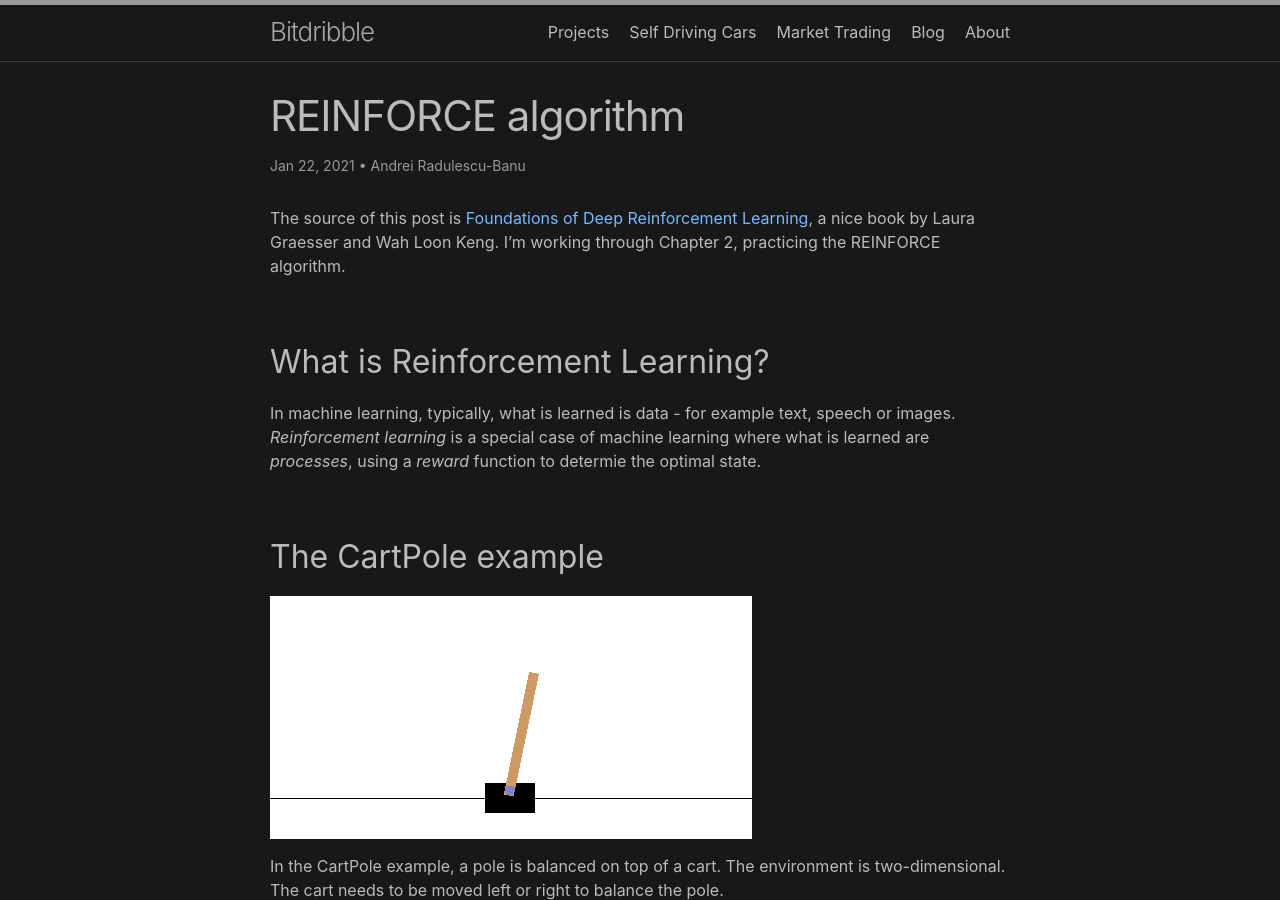
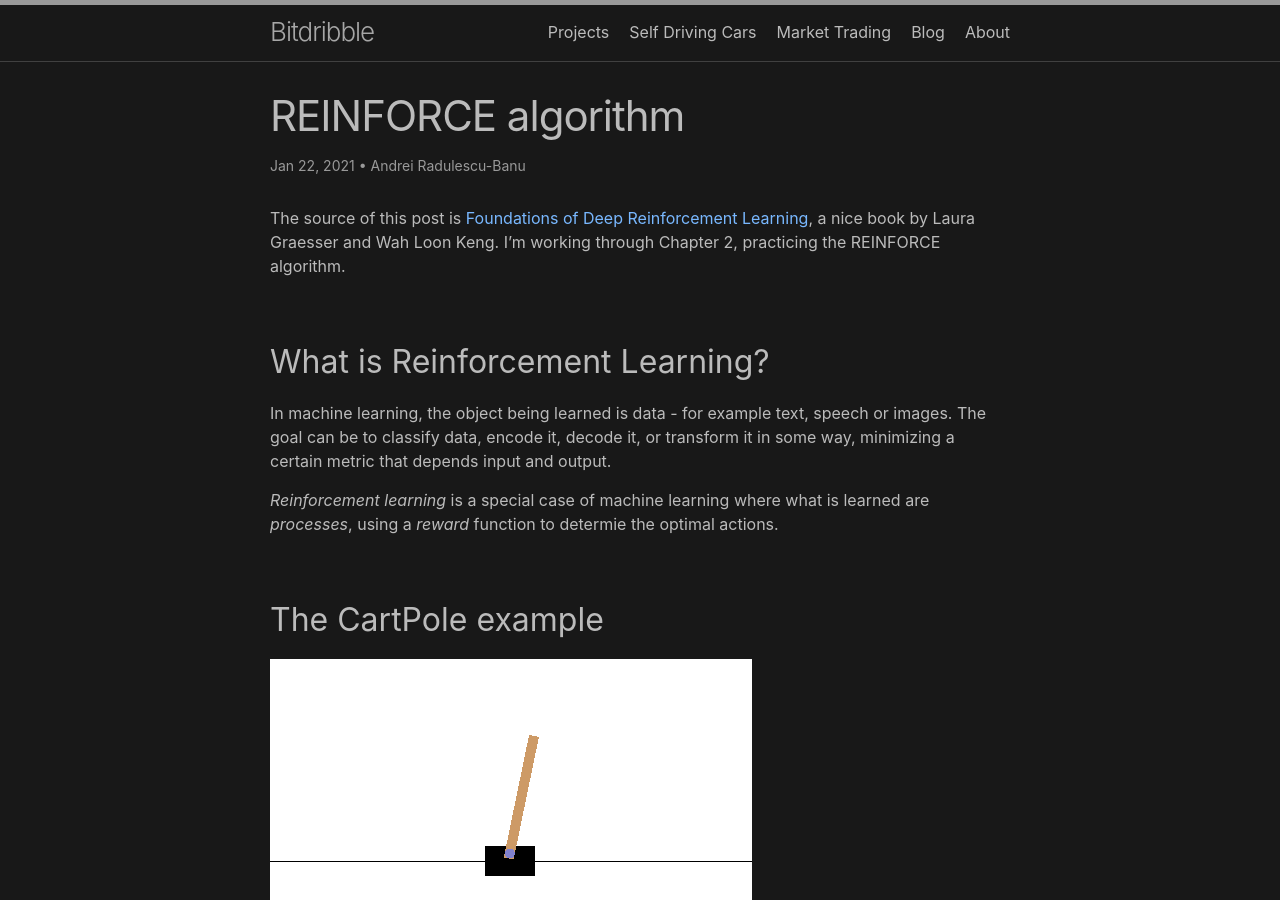
Before and after one commit to analytiq-hub/sigagent.github.io, a Jekyll site: the page built from machine_learning/_posts/2021-01-22-reinforce.md, in a window 1280 px wide and 900 px high. Built offline with Jekyll 4.4.1, drawn with Linux system fonts in a browser that asks for light colours; formulas are drawn with MathJax 3; a script that is not in the unit is left out.

Commit message:
*** empty log message ***

```diff
--- a/machine_learning/_posts/2021-01-22-reinforce.md
+++ b/machine_learning/_posts/2021-01-22-reinforce.md
@@ -9,7 +9,9 @@ author:
 The source of this post is [Foundations of Deep Reinforcement Learning](https://www.amazon.com/Deep-Reinforcement-Learning-Python-Hands/dp/0135172381), a nice book by Laura Graesser and Wah Loon Keng. I'm working through Chapter 2, practicing the REINFORCE algorithm.
 
 ## What is Reinforcement Learning?
-In machine learning, typically, what is learned is data - for example text, speech or images. *Reinforcement learning* is a special case of machine learning where what is learned are *processes*, using a *reward* function to determie the optimal state.
+In machine learning, the object being learned is data - for example text, speech or images. The goal can be to classify data, encode it, decode it, or transform it in some way, minimizing a certain metric that depends input and output.
+
+*Reinforcement learning* is a special case of machine learning where what is learned are *processes*, using a *reward* function to determie the optimal actions.
 
 ## The CartPole example
 ![CartPole](/src/images/cartpole.png)
```
